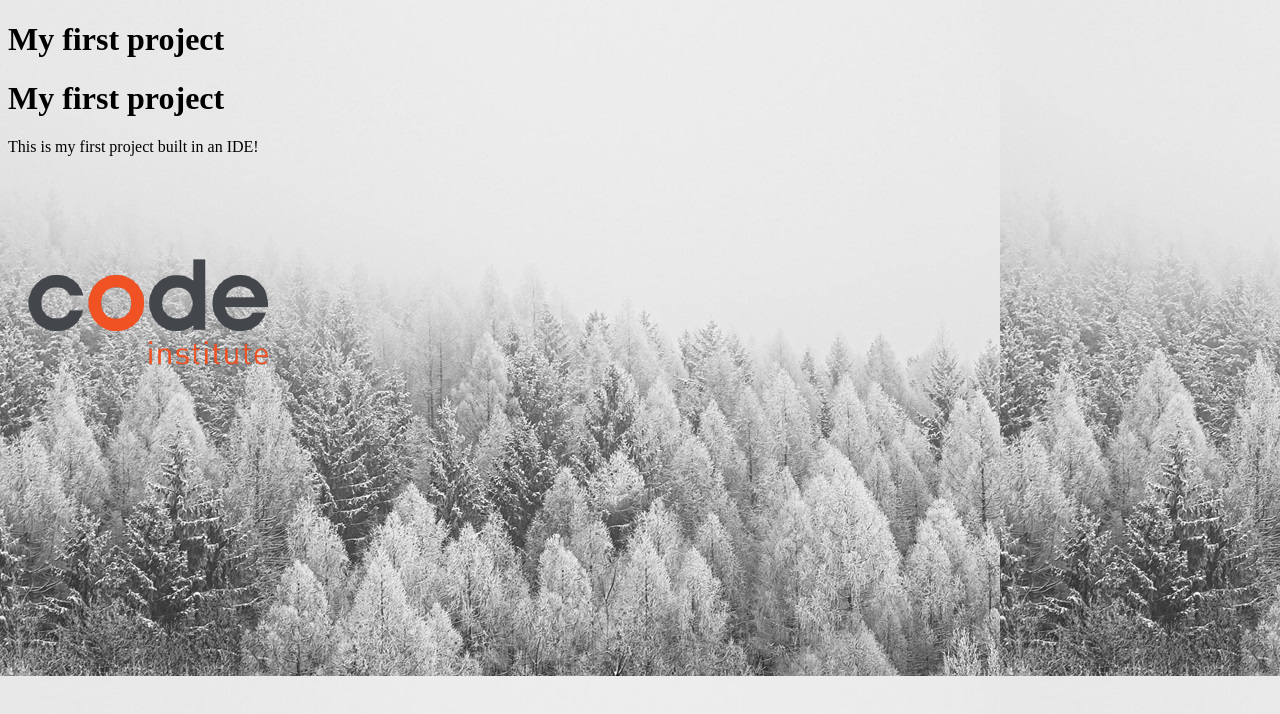
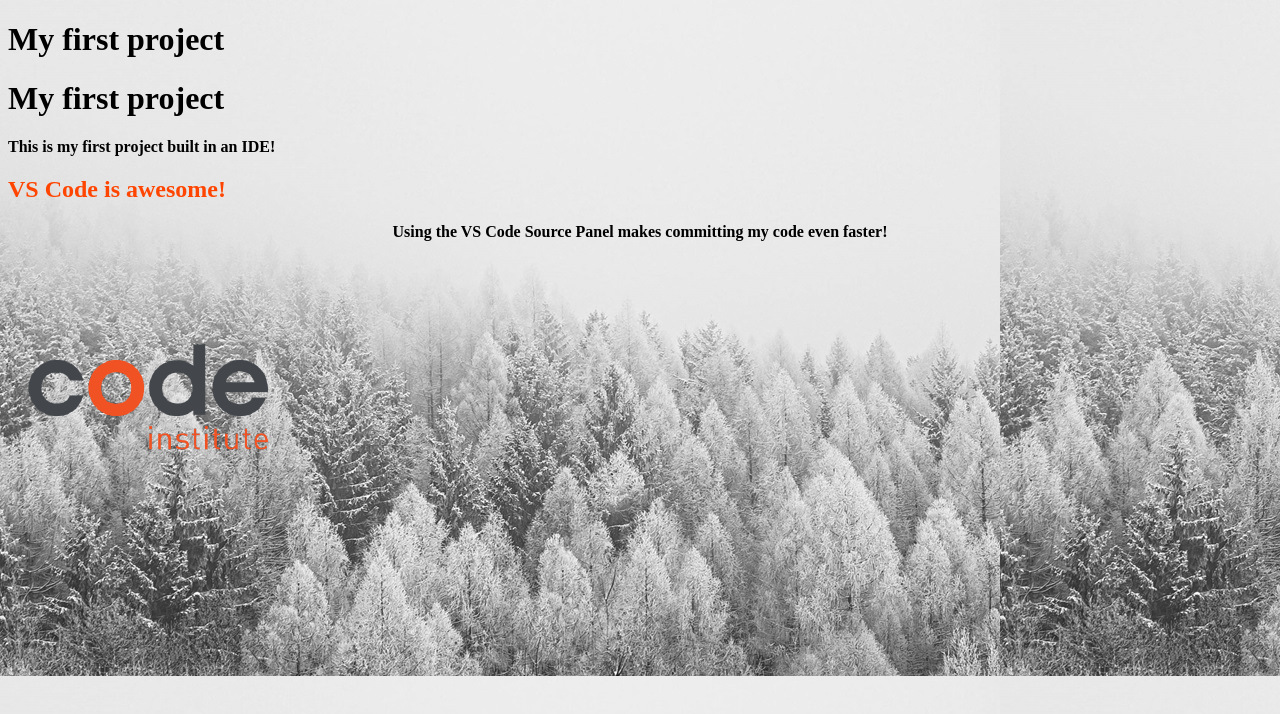
Before and after one commit to akaaims1987/my-first-project, a plain HTML site: page index.html in a window 1280 px wide. Drawn offline with Linux system fonts and the light colour scheme.

Commit message:
Add document title and styled paragraph elements

```diff
--- a/assets/css/styles.css
+++ b/assets/css/styles.css
@@ -1,9 +1,21 @@
-/* body{
+body{
     background-color: lightgrey;
     background-image: url(../images/background-img.jpg);
-} */
+}
 
-body{
+/*body{
     background-color: lightgrey;
     background-image: url(/assets/images/background-img.jpg);
+}*/
+
+h2{
+    color: orangered;
 }
+
+p{
+    font-weight: bold;
+}
+
+.text-center{
+    text-align: center;
+}
--- a/index.html
+++ b/index.html
@@ -10,6 +10,8 @@
     <h1>My first project</h1>
     <h1>My first project</h1>
     <p>This is my first project built in an IDE!</p>
+    <h2>VS Code is awesome!</h2>
+    <p class="text-center">Using the VS Code Source Panel makes committing my code even faster!</p>
     <img src="assets/images/ci-logo.png" alt="Code Institute Logo" />
   </body>
 </html>
```
